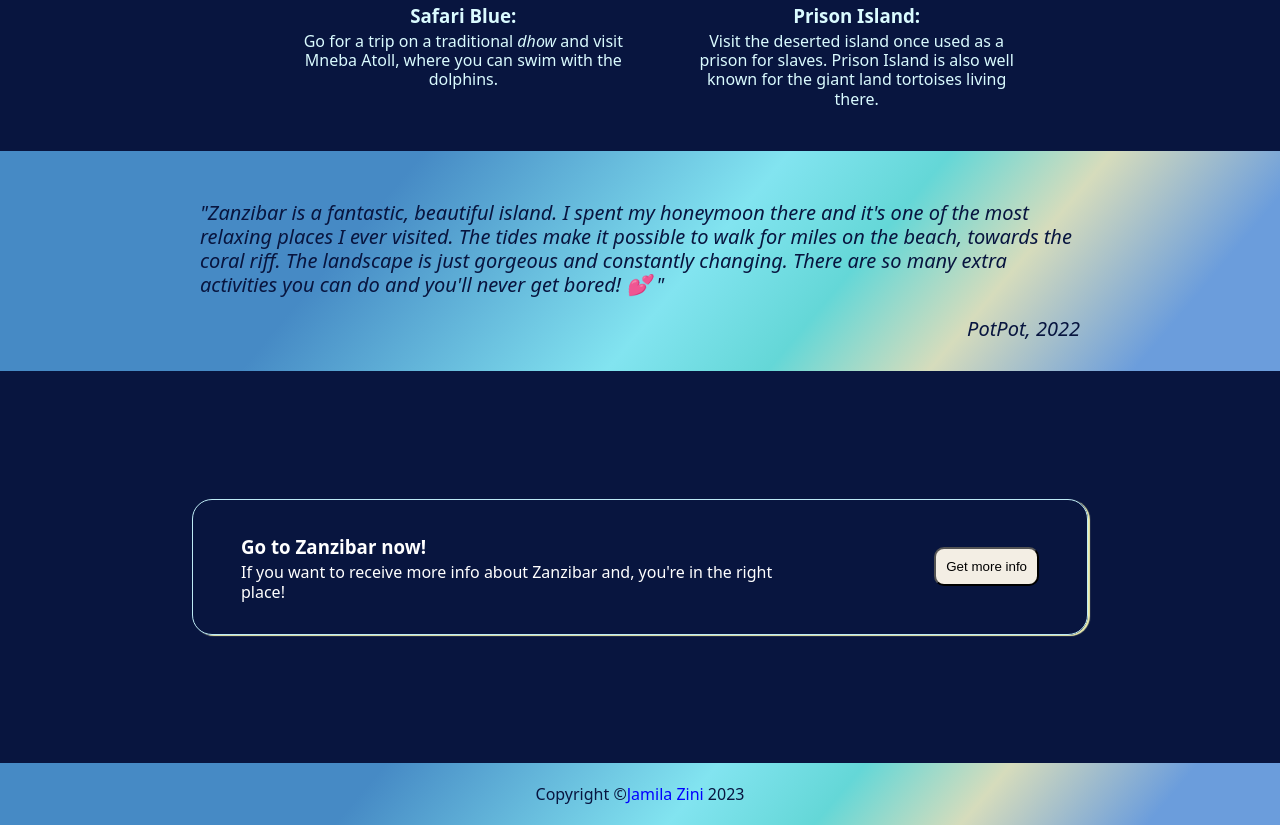
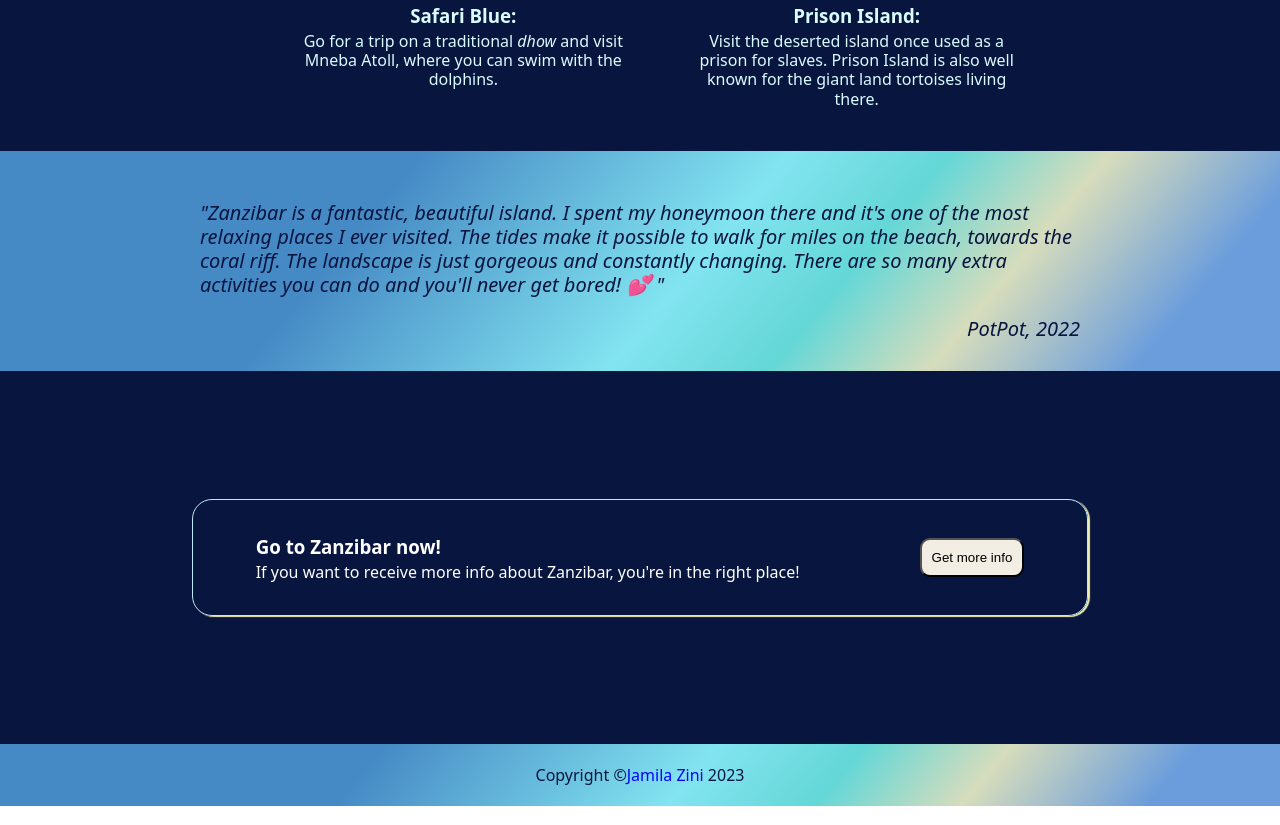
Before and after one commit to potpot89/landing-page-odinproject, a plain HTML site: page index.html in a window 1280 px wide. Shown: the part 1323-2148 px from the top of the page. Drawn offline with Linux system fonts and the light colour scheme.

Commit message:
fixed a typo

```diff
--- a/index.html
+++ b/index.html
@@ -132,8 +132,8 @@
         <div class="end-left">
           <h3>Go to Zanzibar now!</h3>
           <p class="info-text">
-            If you want to receive more info about Zanzibar and, you're in the
-            right place!
+            If you want to receive more info about Zanzibar, you're in the right
+            place!
           </p>
         </div>
         <div class="end-right">
```
